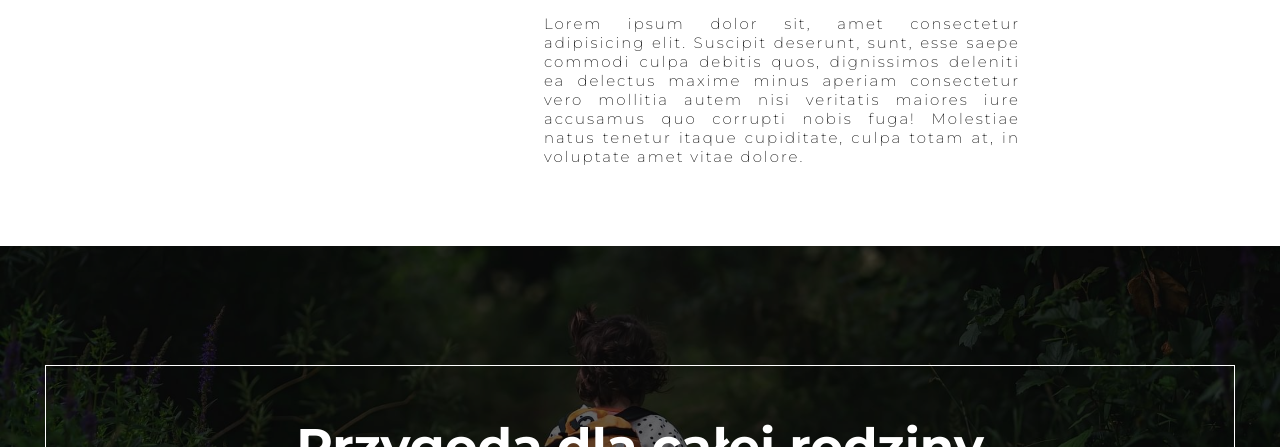
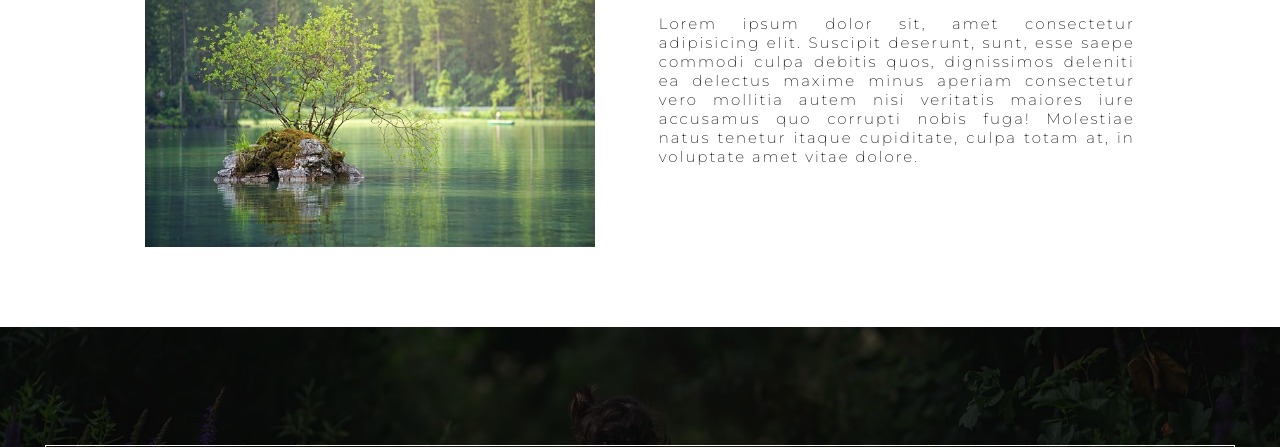
Before and after one commit to tomekcz8/ForestGroup, a website: page index.html in a window 1280 px wide. Shown: the part 734-1181 px from the top of the page. Drawn offline with nearby package versions, Linux system fonts and the light colour scheme; files that its build step writes are made by us from their sources; the site is published under a folder, as on GitHub Pages, so addresses that start at the root find nothing.

Commit message:
change img path

```diff
--- a/index.html
+++ b/index.html
@@ -48,7 +48,7 @@
                 <h2 class="section-heading">O nas</h2>
                 <div class="about__box">
                     <div class="about__box-img">
-                        <img src="/src/img/waters_640.jpg" alt="Drzewo na środku jeziora." class="about__img" />
+                        <img src="./src/img/waters_640.jpg" alt="Drzewo na środku jeziora." class="about__img" />
                     </div>
                     <div class="about__box-text">
                         <h3 class="about__title">Niezapomniane przygody</h3>
```
